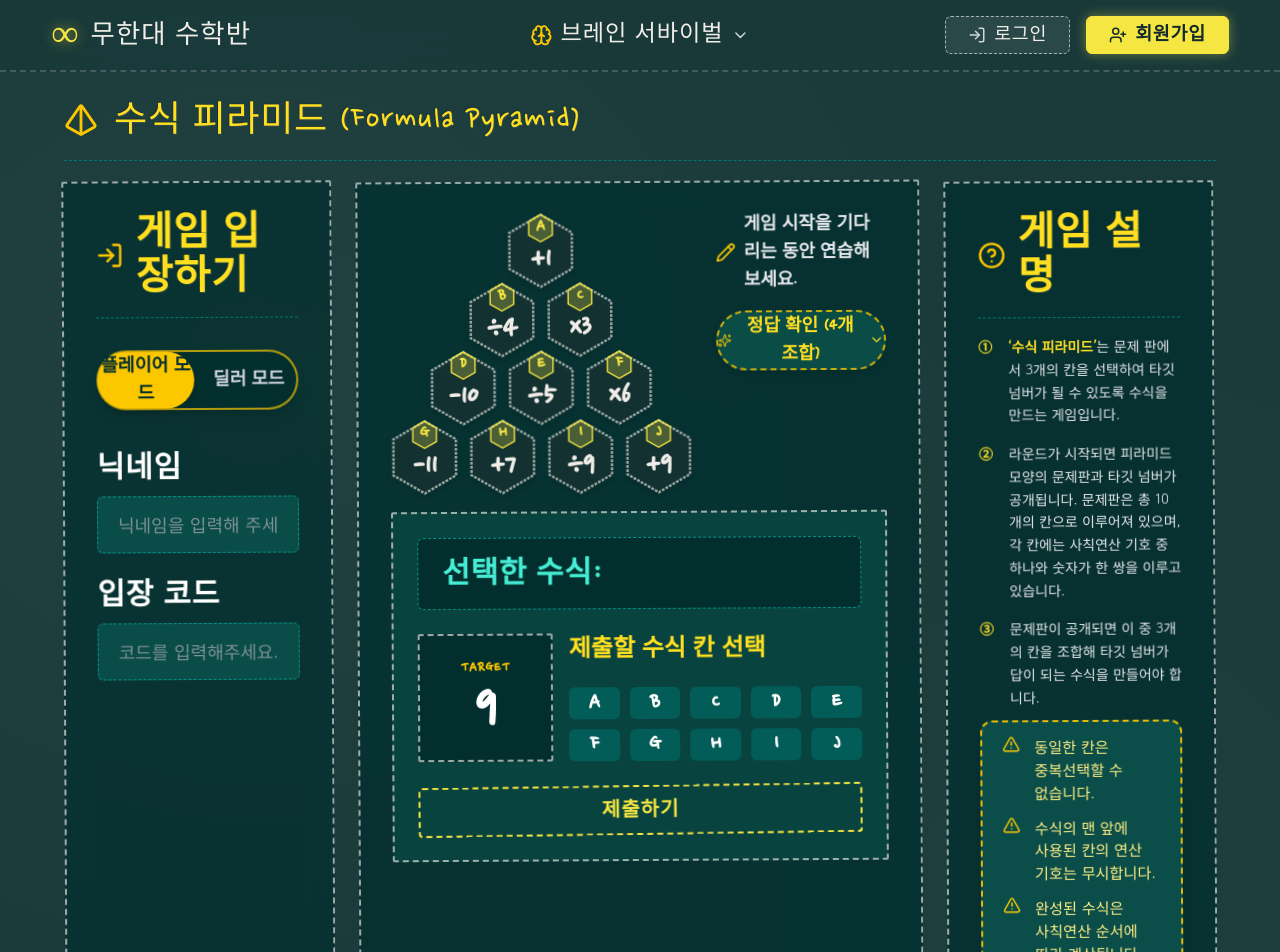
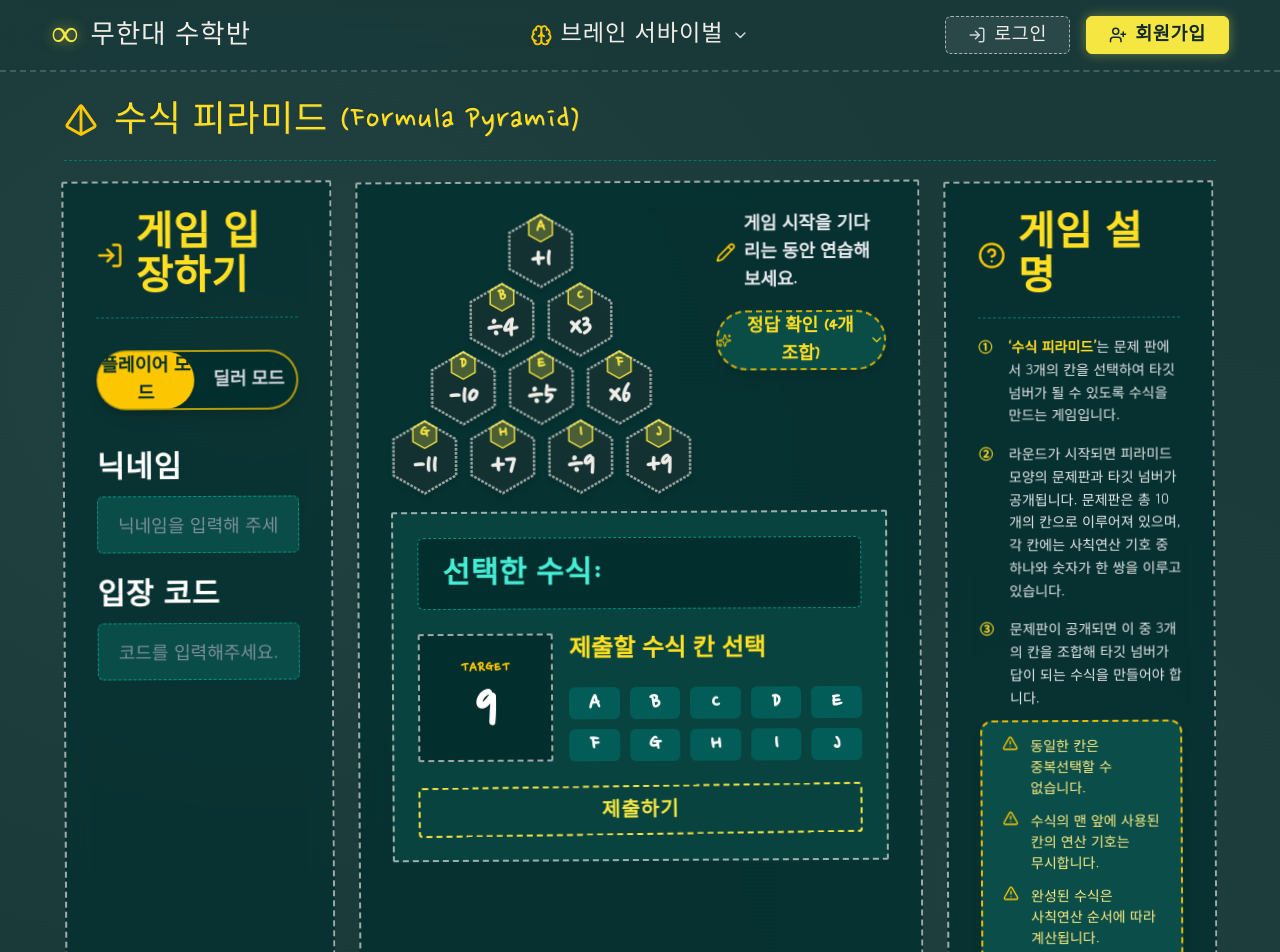
Before and after one commit to rlawlsdnjs78-infinity/infinitymath, a Next.js app: page /formula-pyramid in a window 1280 px wide. Shown: the top 952 px of the page. Built offline with nearby package versions, Linux system fonts and the light colour scheme.

Commit message:
fix: adjust game description warning box text size to text-sm matching items 1 through 5

```diff
--- a/src/app/formula-pyramid/page.tsx
+++ b/src/app/formula-pyramid/page.tsx
@@ -719,26 +719,26 @@ export default function FormulaPyramidPage() {
                       }}
                     >
                       <div
-                        className="flex items-start gap-3.5 text-yellow-200 font-medium"
-                        style={{ fontSize: "0.95rem", lineHeight: "1.5", wordBreak: "keep-all" }}
+                        className="flex items-start gap-3 text-yellow-200 text-sm font-medium"
+                        style={{ lineHeight: "1.5", wordBreak: "keep-all" }}
                       >
-                        <AlertTriangle size={18} className="flex-shrink-0 text-yellow-400 mt-0.5" />
+                        <AlertTriangle size={16} className="flex-shrink-0 text-yellow-400 mt-0.5" />
                         <span>동일한 칸은 중복선택할 수 없습니다.</span>
                       </div>
 
                       <div
-                        className="flex items-start gap-3.5 text-yellow-200 font-medium"
-                        style={{ fontSize: "0.95rem", lineHeight: "1.5", wordBreak: "keep-all" }}
+                        className="flex items-start gap-3 text-yellow-200 text-sm font-medium"
+                        style={{ lineHeight: "1.5", wordBreak: "keep-all" }}
                       >
-                        <AlertTriangle size={18} className="flex-shrink-0 text-yellow-400 mt-0.5" />
+                        <AlertTriangle size={16} className="flex-shrink-0 text-yellow-400 mt-0.5" />
                         <span>수식의 맨 앞에 사용된 칸의 연산 기호는 무시합니다.</span>
                       </div>
 
                       <div
-                        className="flex items-start gap-3.5 text-yellow-200 font-medium"
-                        style={{ fontSize: "0.95rem", lineHeight: "1.5", wordBreak: "keep-all" }}
+                        className="flex items-start gap-3 text-yellow-200 text-sm font-medium"
+                        style={{ lineHeight: "1.5", wordBreak: "keep-all" }}
                       >
-                        <AlertTriangle size={18} className="flex-shrink-0 text-yellow-400 mt-0.5" />
+                        <AlertTriangle size={16} className="flex-shrink-0 text-yellow-400 mt-0.5" />
                         <span>완성된 수식은 사칙연산 순서에 따라 계산됩니다.</span>
                       </div>
                     </div>
```
